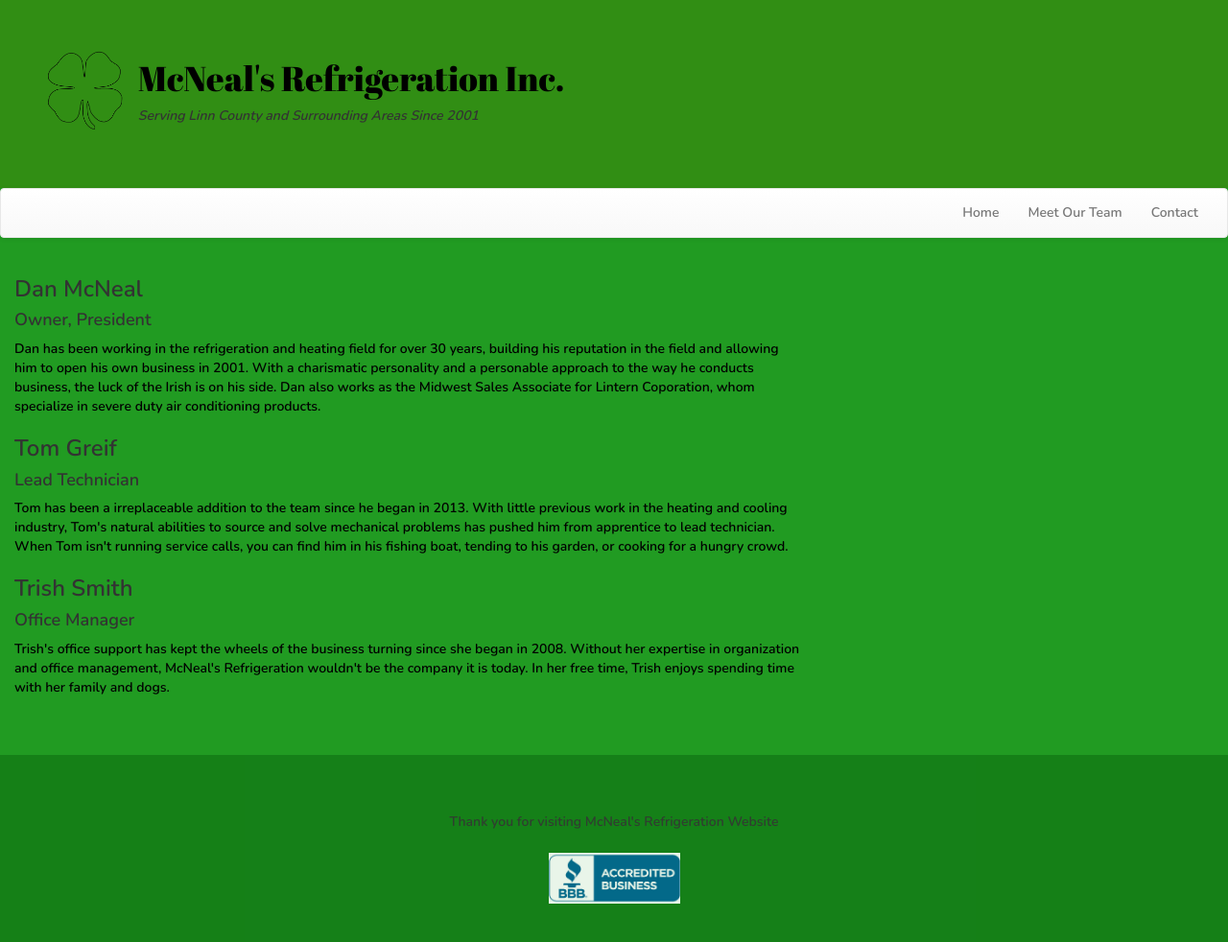
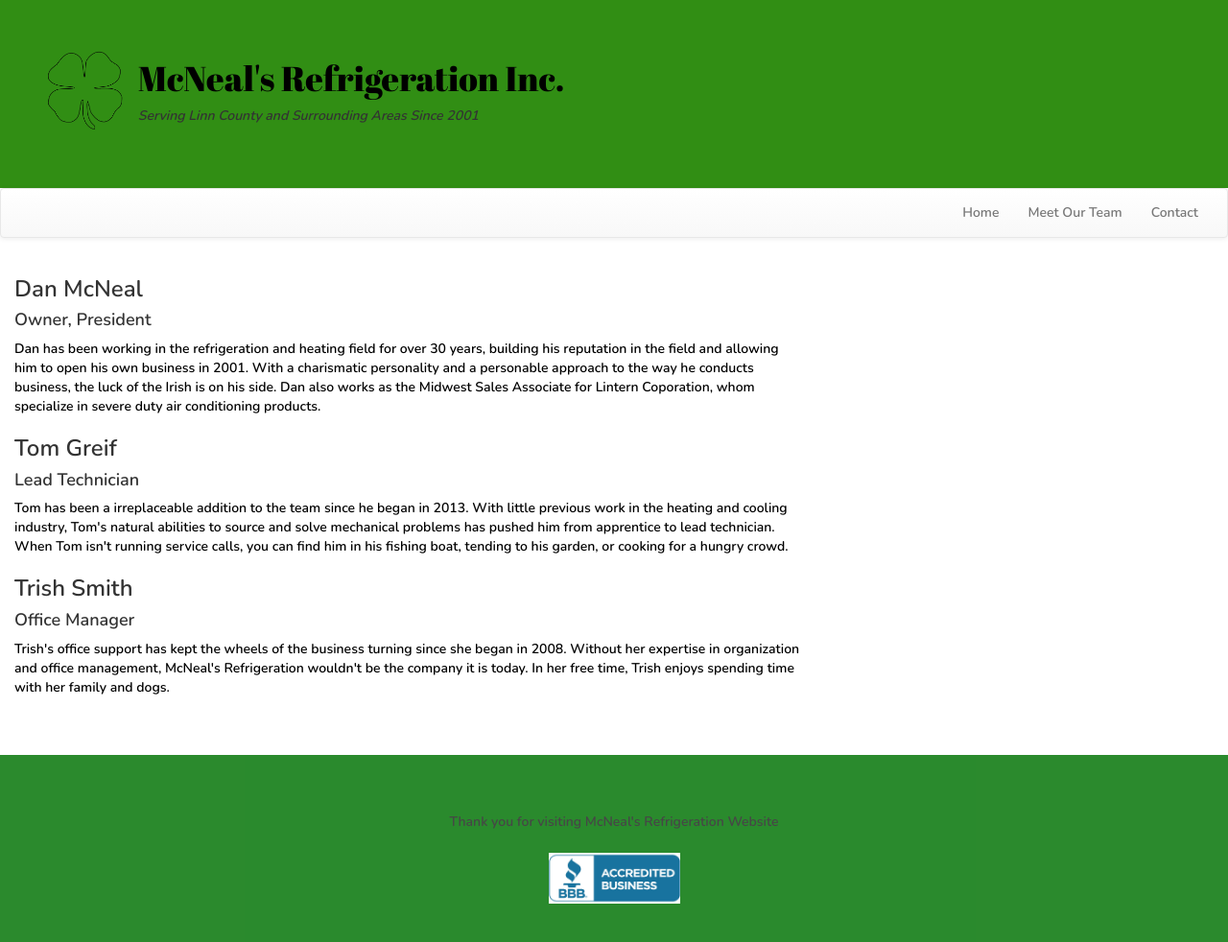
Before and after one commit to briana-mcn/mcneal-ref-webpage, a Django app: page /team/ in a window 1280 px wide. Shown: the whole page at 96% size. Run offline with Django 3.2, Linux system fonts and the light colour scheme; some libraries are stand-ins or nearby versions.

Commit message:
change background color

```diff
--- a/homepage/static/css/homepage.css
+++ b/homepage/static/css/homepage.css
@@ -1,5 +1,5 @@
 body {
-    background-color: #219B22;
+    background-color: white;
     font-family: 'Nunito', sans-serif;
 }
 
```
